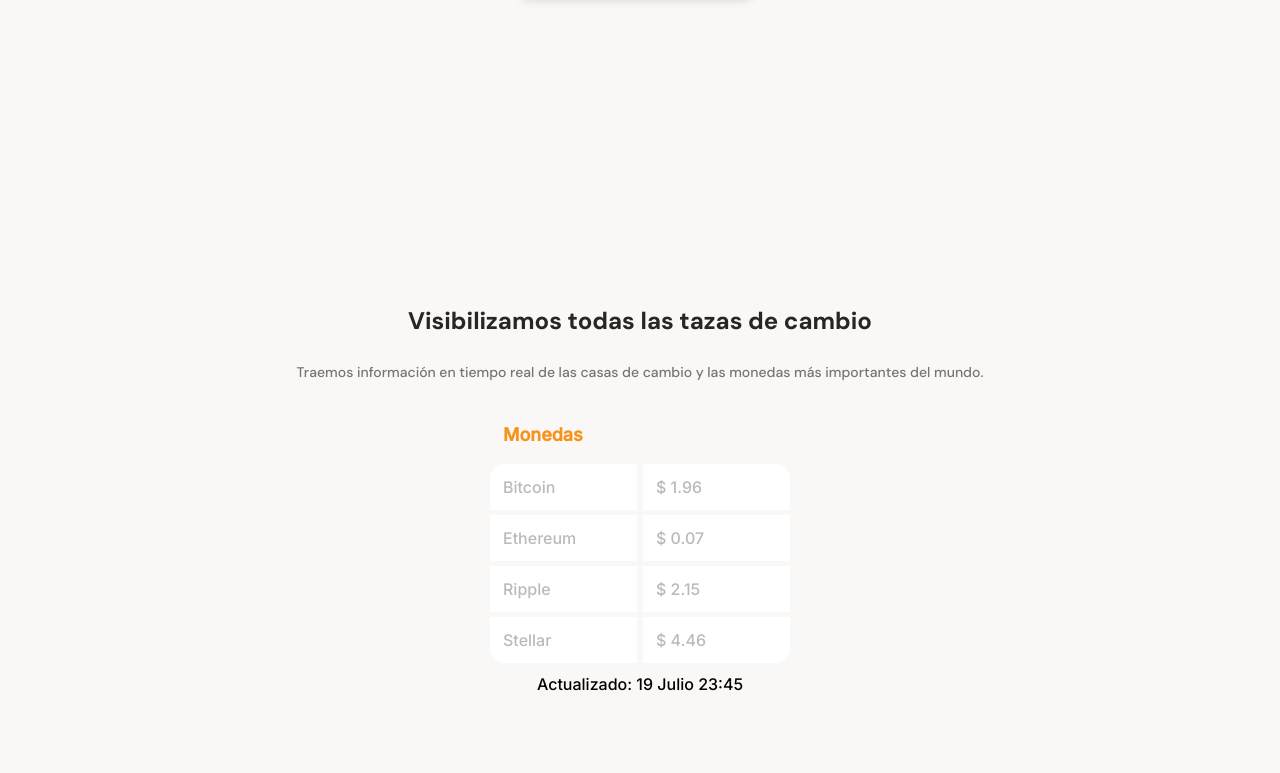
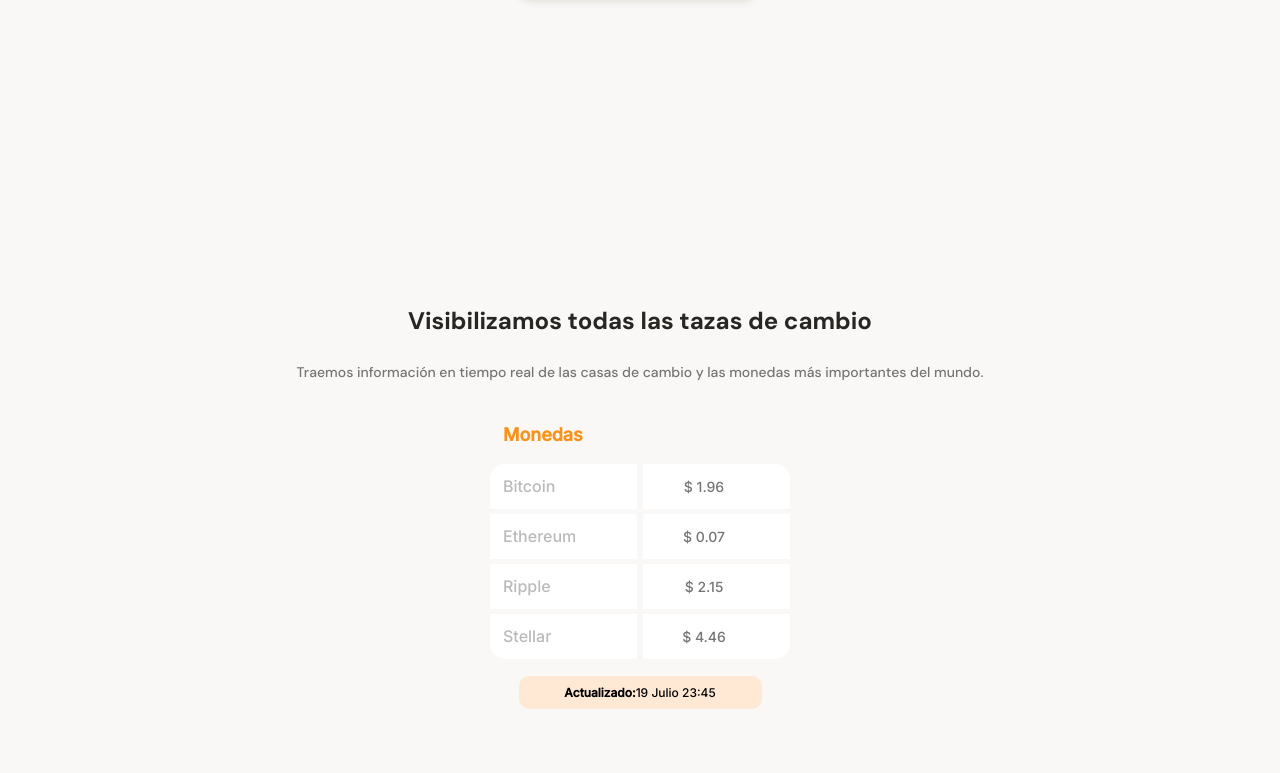
Before and after one commit to juliol1/responsive-design, a plain HTML site: page src/index.html in a window 1280 px wide. Shown: the part 356-1129 px from the top of the page. Drawn offline with Linux system fonts and the light colour scheme.

Commit message:
añadi cambios en el grid: le puse dos mas filas; en la columna de los valores de las monedas centre los valores; ajuste las dimensiones de los iconos de los stocks; agregue nueva fila con el valor de update

```diff
--- a/src/index.html
+++ b/src/index.html
@@ -34,7 +34,9 @@
                     <p class="coin ethereum">Ethereum</p><p>$ 0.07 <span></span></p>
                     <p class="coin ripple">Ripple</p><p>$ 2.15 <span></span></p>
                     <p class="coin stellar">Stellar</p><p>$ 4.46 <span></span></p>
-                    <p class="update"> Actualizado: 19 Julio 23:45 </p>
+                    <div class="update">
+                        <p class="update p"><b>Actualizado: </b>19 Julio 23:45 </p>
+                    </div>
                 </div>
             </section>
         </section>
--- a/src/styles.css
+++ b/src/styles.css
@@ -161,7 +161,7 @@ main {
 
 .main-tables-container .table-div {
     display: grid;
-    grid-template: 1fr 1fr 1fr 1fr 1fr / 1fr 1fr;
+    grid-template: 1fr 1fr 1fr 1fr 1fr 1fr 1fr/ 1fr 1fr;
     width: 90%;
     min-width: 230px;
     max-width: 300px;
@@ -184,11 +184,6 @@ main {
     background-color: transparent;
 }
 
-.update {
-    margin-top: 6px;
-    grid-column: span 2;
-}
-
 .coin, .coin + p {
     display: flex;
     justify-content: flex-start;
@@ -196,7 +191,21 @@ main {
     background-color: var(--just-white);
     border: none;
     padding: 13px;
+}
+
+.coin {
+    font-size: 1.6rem;
+    font-weight: 500;
+    line-height: 1.9rem;
     color: var(--gray);
+}
+
+.coin + p {
+    justify-content: center;
+    font-size: 1.4rem;
+    font-weight: normal;
+    line-height: 1.7rem;
+    color: #757575;
 }
 
 .bitcoin {
@@ -216,41 +225,60 @@ main {
 }
 
 .bitcoin + p > span {
-    height: 20px;
-    width: 20px;
+    height: 15px;
+    width: 15px;
     background-image: url('./assets/icons/trending-down.svg');
     background-size: cover;
     background-position: center;
     background-repeat: no-repeat;
-    margin: 0 auto;
+    margin-left: 10px;
 }
 
 .ethereum + p > span {
-    height: 20px;
-    width: 20px;
+    height: 15px;
+    width: 15px;
     background-image: url('./assets/icons/trending-up.svg');
     background-size: cover;
     background-position: center;
     background-repeat: no-repeat;
-    margin: 0 auto;
+    margin-left: 10px;
 }
 
 .ripple + p > span {
-    height: 20px;
-    width: 20px;
+    height: 15px;
+    width: 15px;
     background-image: url('./assets/icons/trending-down.svg');
     background-size: cover;
     background-position: center;
     background-repeat: no-repeat;
-    margin: 0 auto;
+    margin-left: 10px;
 }
 
 .stellar + p > span {
-    height: 20px;
-    width: 20px;
+    height: 15px;
+    width: 15px;
     background-image: url('./assets/icons/trending-down.svg');
     background-size: cover;
     background-position: center;
     background-repeat: no-repeat;
-    margin: 0 auto;
+    margin-left: 10px;
 }
+
+.update {
+    grid-column: span 2;
+    grid-row: start 7;
+    display: flex;
+    border: none;
+    border-radius: 10px;
+    background-color: var(--soft-orange);
+    justify-self: center;
+    justify-content: center;
+    align-items: center;
+    width: 81%;
+    height: 33px;
+    margin: -33px auto;
+}
+
+.update .p {
+    font-size: 1.2rem;
+}
```
